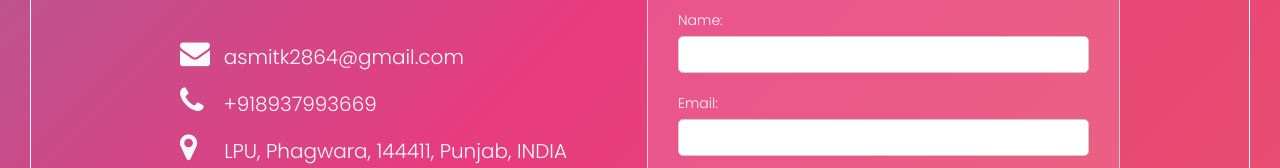
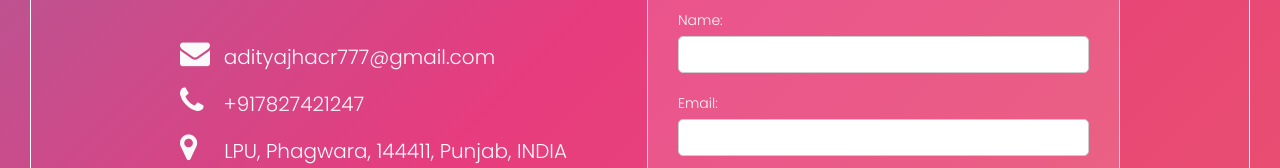
Before and after one commit to Adityajha777/Backend-Project, a plain HTML site: page contact.html in a window 1280 px wide. Shown: the part 294-462 px from the top of the page. Drawn offline with nearby package versions, Linux system fonts and the light colour scheme.

Commit message:
contact.html

```diff
--- a/contact.html
+++ b/contact.html
@@ -25,8 +25,8 @@
 
         <div class="contact-info">
             <p><i style="font-size:30px; margin-right:10px;" class="fa fa-envelope" aria-hidden="true"></i>
-             <span style="font-size:20px;">asmitk2864@gmail.com</span></p>
-            <p><i style="font-size:30px;margin-right:20px;" class="fa fa-phone" aria-hidden="true"></i><span style="font-size:20px;">+918937993669</span></p>
+             <span style="font-size:20px;">adityajhacr777@gmail.com</span></p>
+            <p><i style="font-size:30px;margin-right:20px;" class="fa fa-phone" aria-hidden="true"></i><span style="font-size:20px;">+917827421247</span></p>
             <p><i style="font-size:30px;margin-right:27px;" class="fa fa-map-marker" aria-hidden="true"></i><span style="font-size:20px;">LPU, Phagwara, 144411, Punjab, INDIA</span></p>
         </div>
 
```
